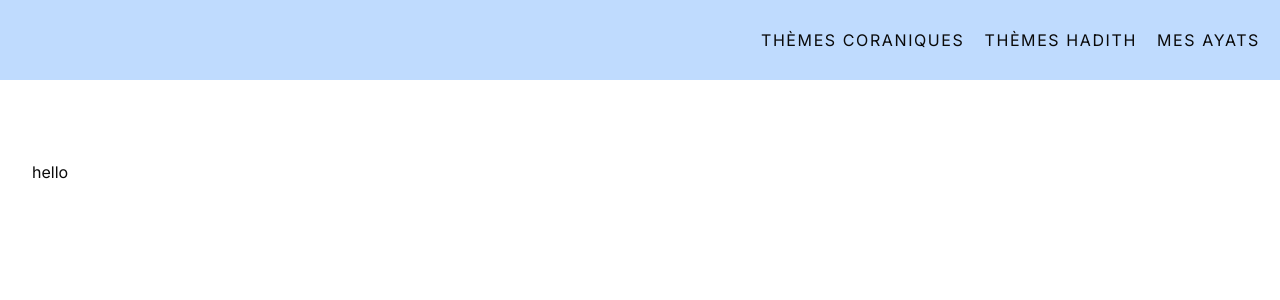
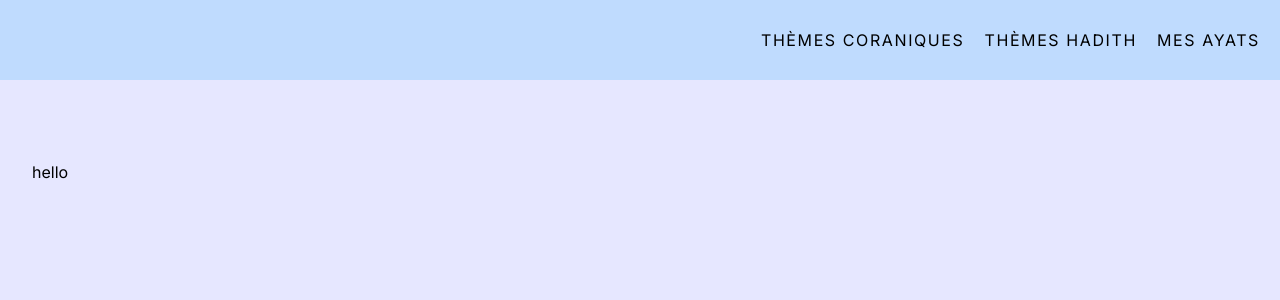
Before and after one commit to Merionard/coran-theme, a Next.js app: page / in a window 1280 px wide. Shown: the top 300 px of the page. Built offline with nearby package versions, Linux system fonts and the light colour scheme.

Commit message:
test color

```diff
--- a/app/globals.css
+++ b/app/globals.css
@@ -4,65 +4,48 @@
 
 @layer base {
   :root {
-      --background: 0 0% 100%;
-      --foreground: 0 0% 3.9%;
-
-      --card: 0 0% 100%;
-      --card-foreground: 0 0% 3.9%;
-
-      --popover: 0 0% 100%;
-      --popover-foreground: 0 0% 3.9%;
-
-      --primary: 0 0% 9%;
-      --primary-foreground: 0 0% 98%;
-
-      --secondary: 0 0% 96.1%;
-      --secondary-foreground: 0 0% 9%;
-
-      --muted: 0 0% 96.1%;
-      --muted-foreground: 0 0% 45.1%;
-
-      --accent: 0 0% 96.1%;
-      --accent-foreground: 0 0% 9%;
-
-      --destructive: 0 84.2% 60.2%;
-      --destructive-foreground: 0 0% 98%;
-
-      --border: 0 0% 89.8%;
-      --input: 0 0% 89.8%;
-      --ring: 0 0% 3.9%;
-
+    --background: 237 100% 95%;
+    --foreground: 237 5% 0%;
+    --card: 237 50% 90%;
+    --card-foreground: 237 5% 10%;
+    --popover: 237 100% 95%;
+    --popover-foreground: 237 100% 0%;
+    --primary: 237 55% 52%;
+    --primary-foreground: 0 0% 100%;
+    --secondary: 237 30% 70%;
+    --secondary-foreground: 0 0% 0%;
+    --muted: 199 30% 85%;
+    --muted-foreground: 237 5% 35%;
+    --accent: 199 30% 80%;
+    --accent-foreground: 237 5% 10%;
+    --destructive: 0 100% 30%;
+    --destructive-foreground: 237 5% 90%;
+    --border: 237 30% 50%;
+    --input: 237 30% 18%;
+    --ring: 237 55% 52%;
     --radius: 0.5rem;
   }
-
   .dark {
-      --background: 0 0% 3.9%;
-      --foreground: 0 0% 98%;
-
-      --card: 0 0% 3.9%;
-      --card-foreground: 0 0% 98%;
-
-      --popover: 0 0% 3.9%;
-      --popover-foreground: 0 0% 98%;
-
-      --primary: 0 0% 98%;
-      --primary-foreground: 0 0% 9%;
-
-      --secondary: 0 0% 14.9%;
-      --secondary-foreground: 0 0% 98%;
-
-      --muted: 0 0% 14.9%;
-      --muted-foreground: 0 0% 63.9%;
-
-      --accent: 0 0% 14.9%;
-      --accent-foreground: 0 0% 98%;
-
-      --destructive: 0 62.8% 30.6%;
-      --destructive-foreground: 0 0% 98%;
-
-      --border: 0 0% 14.9%;
-      --input: 0 0% 14.9%;
-      --ring: 0 0% 83.1%;
+    --background: 237 50% 5%;
+    --foreground: 237 5% 90%;
+    --card: 237 50% 0%;
+    --card-foreground: 237 5% 90%;
+    --popover: 237 50% 5%;
+    --popover-foreground: 237 5% 90%;
+    --primary: 237 55% 52%;
+    --primary-foreground: 0 0% 100%;
+    --secondary: 237 30% 10%;
+    --secondary-foreground: 0 0% 100%;
+    --muted: 199 30% 15%;
+    --muted-foreground: 237 5% 60%;
+    --accent: 199 30% 15%;
+    --accent-foreground: 237 5% 90%;
+    --destructive: 0 100% 30%;
+    --destructive-foreground: 237 5% 90%;
+    --border: 237 30% 18%;
+    --input: 237 30% 18%;
+    --ring: 237 55% 52%;
+    --radius: 0.5rem;
   }
 }
 
```
Lines whose indentation alone changed are shown as unchanged.
